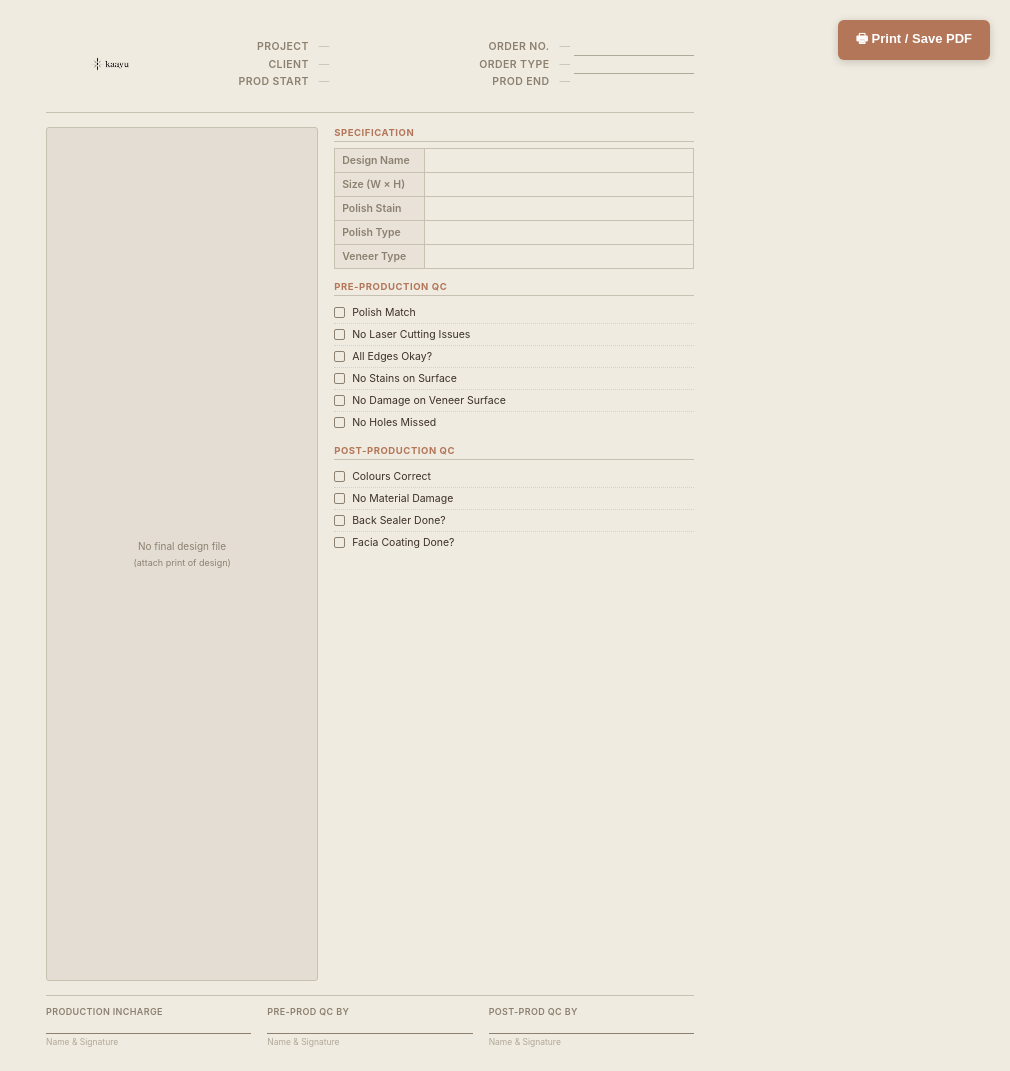
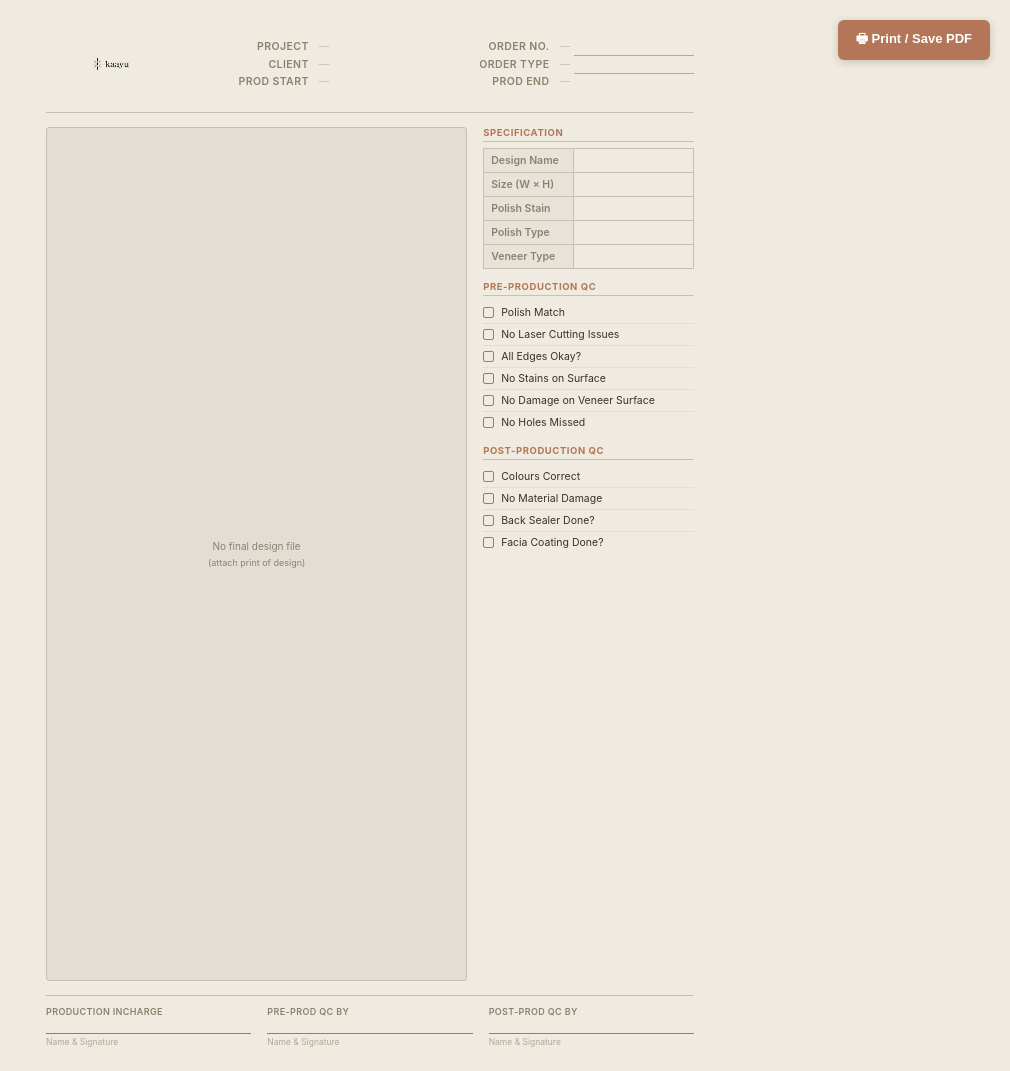
Before and after one commit to himanrawat08/kaayu_manager, a Python web app: template app/templates/projects/production_sheet.html in a window 1280 px wide. Shown: the whole page, without its empty margins (270-1280 px from the left). Run offline with Jinja, Linux system fonts and the light colour scheme; the template is opened without the code that fills it, so the values that code supplies are empty.

Commit message:
Production sheet: increase design image width to 65%
Co-Authored-By: Claude Sonnet 4.6 <noreply@anthropic.com>

```diff
--- a/app/templates/projects/production_sheet.html
+++ b/app/templates/projects/production_sheet.html
@@ -82,7 +82,7 @@
 
     /* Left: design image — full height */
     .design-col {
-      flex: 0 0 42%;
+      flex: 0 0 65%;
       display: flex;
       flex-direction: column;
     }
```
